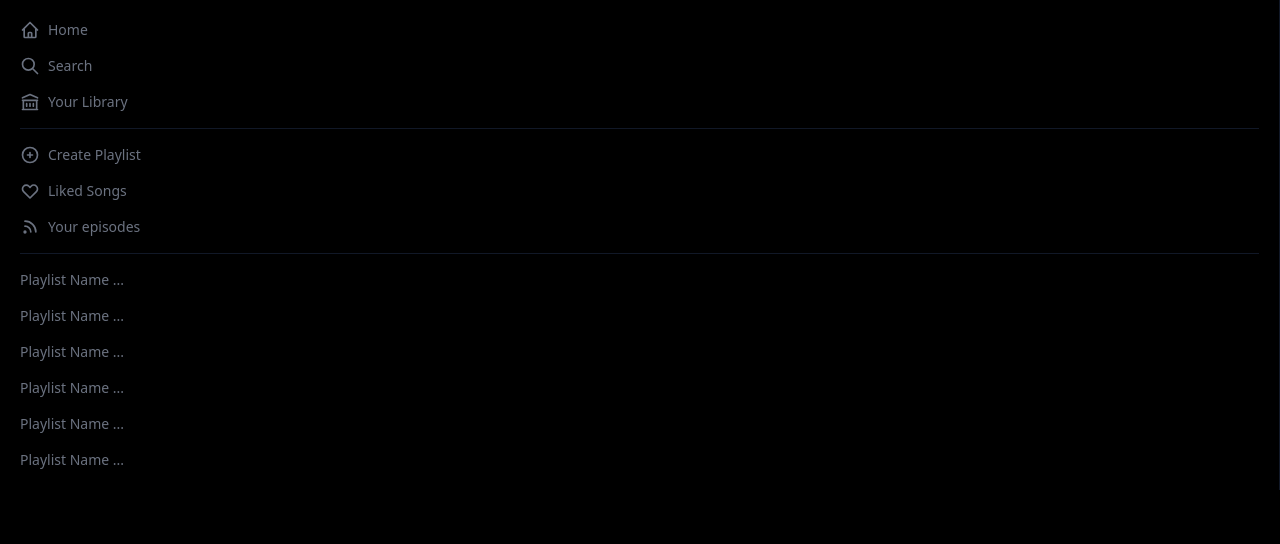
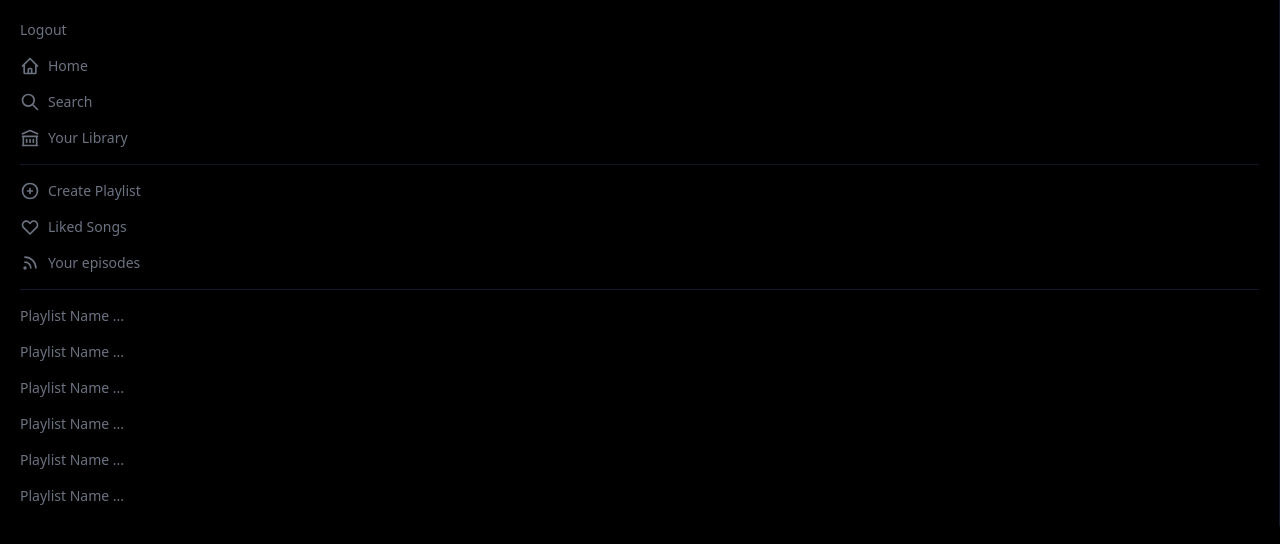
Before and after one commit to surya-config/Spotify, a Next.js app: page / in a window 1280 px wide. Shown: the top 544 px of the page. Built offline with nearby package versions, Linux system fonts and the light colour scheme.

Commit message:
auth fix

```diff
--- a/components/Sidebar.js
+++ b/components/Sidebar.js
@@ -1,8 +1,12 @@
 import {HeartIcon, HomeIcon, LibraryIcon, PlusCircleIcon, RssIcon, SearchIcon} from '@heroicons/react/outline'
+import { signOut } from 'next-auth/react'
 function Sidebar() {
     return (
         <div className="text-gray-500 p-5 text-sm border-r border-gray-900">
             <div className="space-y-4">
+                <button className="flex items-center space-x-2 hover:text-white" onClick={() => signOut()}>
+                    <p>Logout</p>
+                </button>
                 <button className="flex items-center space-x-2 hover:text-white">
                     <HomeIcon className="h-5 w-5"/>
                     <p>Home</p>
```
